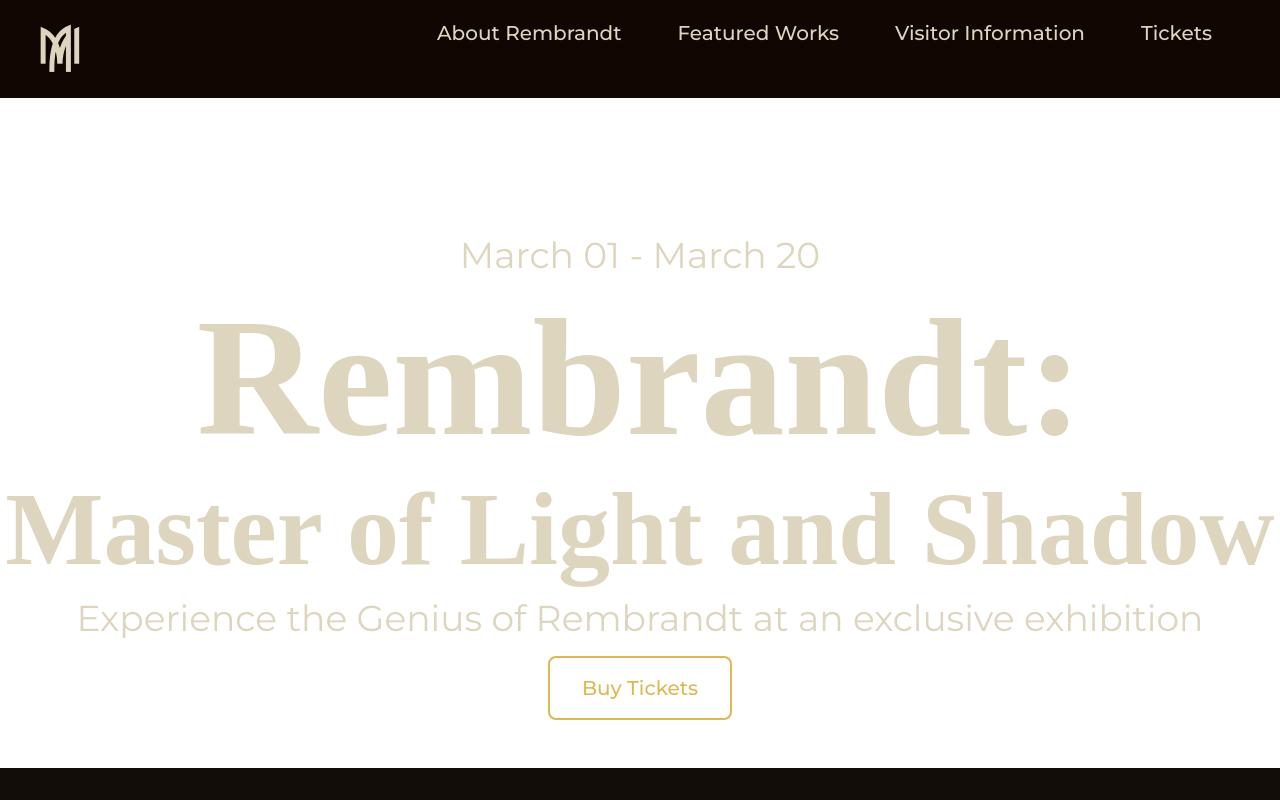
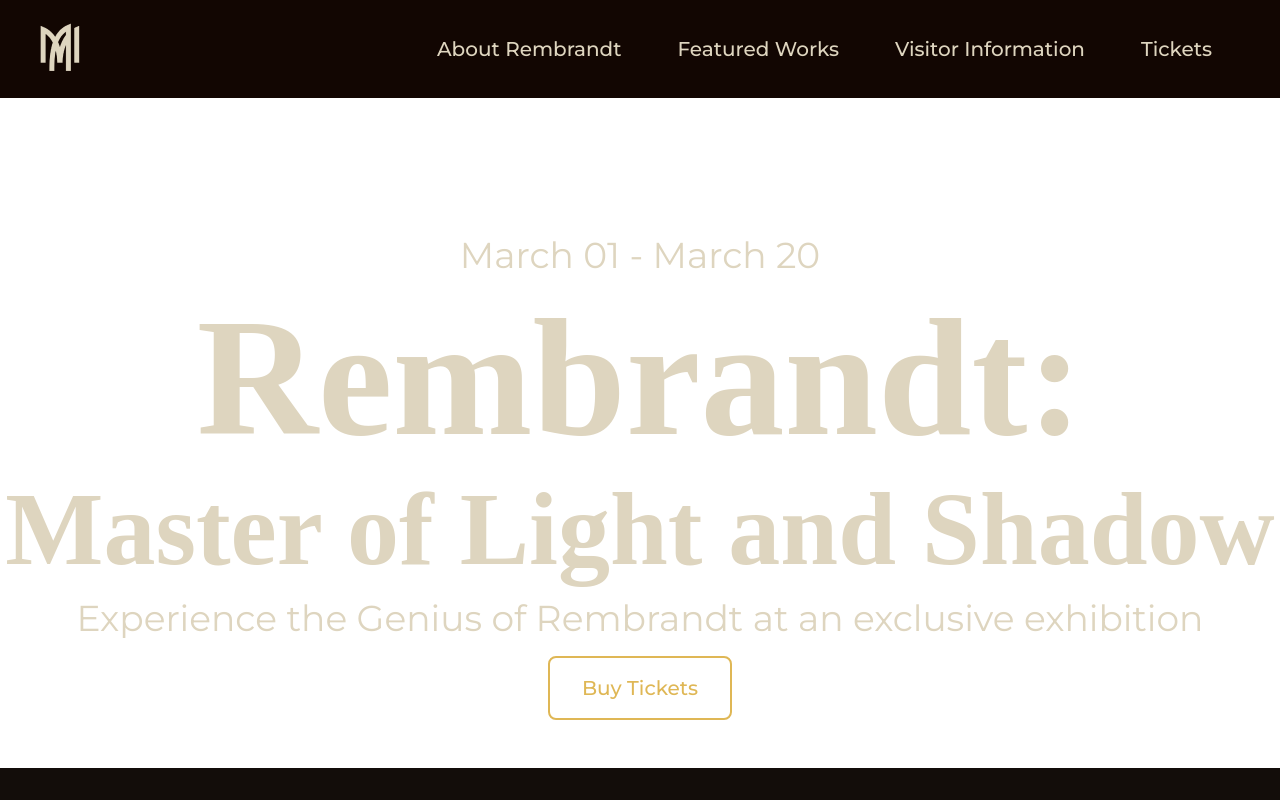
Before and after one commit to Iuliana0109/Rembrandt, a plain HTML site: page index.html in a window 1280 px wide. Shown: the top 800 px of the page. Drawn offline with Linux system fonts and the light colour scheme.

Commit message:
changes in css

```diff
--- a/index.html
+++ b/index.html
@@ -4,7 +4,7 @@
     <meta charset="UTF-8">
     <meta name="viewport" content="width=device-width, initial-scale=1.0">
     <title>Rembrandt Exhibition</title>
-    <link rel="stylesheet" href="reset.css" />
+<!--     <link rel="stylesheet" href="reset.css" /> -->
     <link rel="stylesheet" href="styles.css">
 </head>
 
```
